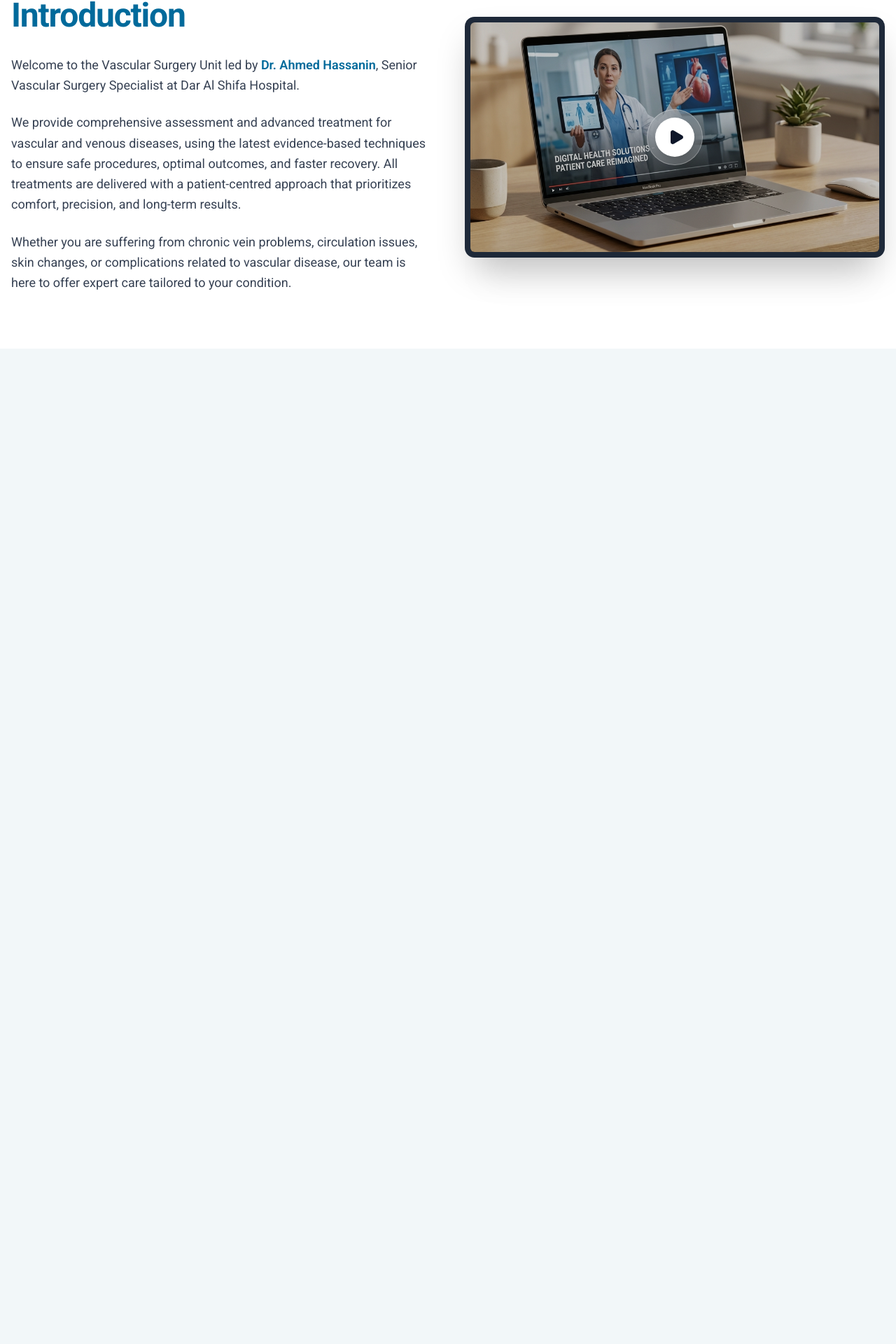
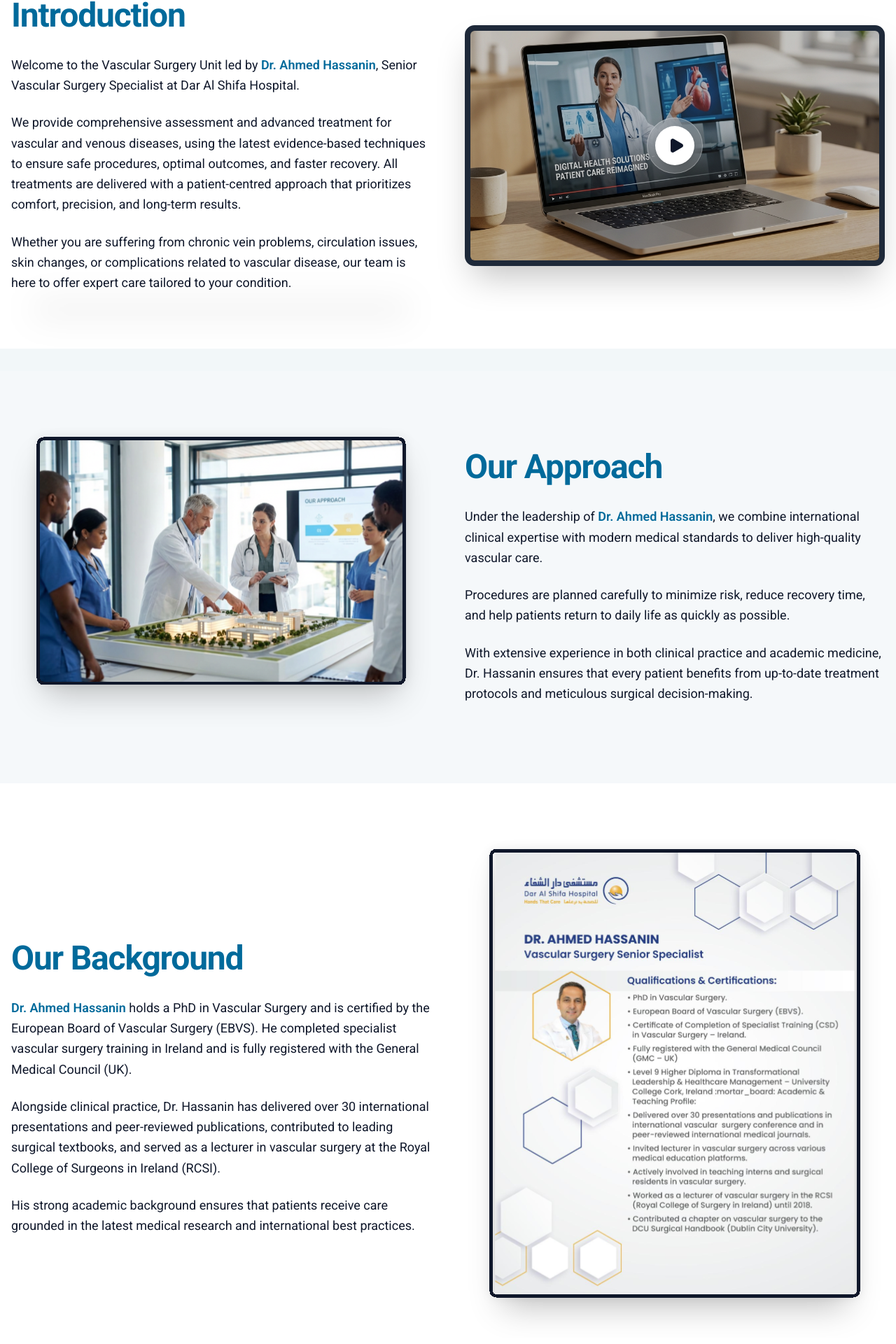
Before and after one commit to Ahme-d711/clear-vein, a Next.js app: page / in a window 1280 px wide. Shown: the part 732-2652 px from the top of the page at 70% size. Before the commit the page ends 1230 px from the top, so only its background shows below. Built offline with nearby package versions, Linux system fonts and the light colour scheme.

Commit message:
feat: introduce a reusable `InfoSection` component and integrate it into the `Introduction`, `OurApproach`, and `OurBackground` sections.

```diff
--- a/app/page.tsx
+++ b/app/page.tsx
@@ -1,11 +1,15 @@
 import Hero from "@/components/layout/Hero";
 import Introduction from "@/components/sections/Introduction";
+import OurApproach from "@/components/sections/OurApproach";
+import OurBackground from "@/components/sections/OurBackground";
 
 export default function Home() {
   return (
     <main>
       <Hero />
       <Introduction />
+      <OurApproach />
+      <OurBackground />
     </main>
   );
 }
--- /dev/null
+++ b/components/sections/InfoSection.tsx
@@ -0,0 +1,50 @@
+import { cn } from "@/lib/utils";
+import React from "react";
+
+interface InfoSectionProps {
+  title: string;
+  description: React.ReactNode;
+  media: React.ReactNode;
+  imagePosition?: "left" | "right";
+  className?: string;
+  bgColor?: string;
+}
+
+export default function InfoSection({
+  title,
+  description,
+  media,
+  imagePosition = "right",
+  className,
+  bgColor = "bg-white",
+}: InfoSectionProps) {
+  return (
+    <section className={cn("py-20", bgColor, className)}>
+      <div className="container mx-auto px-4">
+        <div className="grid grid-cols-1 lg:grid-cols-2 gap-12 items-center">
+          {/* Media Content */}
+          <div className={cn(
+            "relative group order-2",
+            imagePosition === "left" ? "lg:order-1" : "lg:order-2"
+          )}>
+            {media}
+          </div>
+
+          {/* Text Content */}
+          <div className={cn(
+            "space-y-8 order-1",
+            imagePosition === "left" ? "lg:order-2" : "lg:order-1"
+          )}>
+            <h2 className="text-4xl md:text-5xl font-bold text-primary tracking-tight">
+              {title}
+            </h2>
+
+            <div className="space-y-6 text-foreground leading-relaxed text-lg">
+              {description}
+            </div>
+          </div>
+        </div>
+      </div>
+    </section>
+  );
+}
--- a/components/sections/Introduction.tsx
+++ b/components/sections/Introduction.tsx
@@ -3,47 +3,12 @@
 import { useState } from "react";
 import Image from "next/image";
 import { Play } from "lucide-react";
+import InfoSection from "./InfoSection";
 
 export default function Introduction() {
   const [showVideo, setShowVideo] = useState(false);
 
-  return (
-    <section className="py-20 bg-white">
-      <div className="container mx-auto px-4">
-        <div className="grid grid-cols-1 lg:grid-cols-2 gap-12 items-center">
-          {/* Left Side: Content */}
-          <div className="space-y-8">
-            <h2 className="text-4xl md:text-5xl font-bold text-primary tracking-tight">
-              Introduction
-            </h2>
-
-            <div className="space-y-6 text-gray-700 leading-relaxed text-lg">
-              <p>
-                Welcome to the Vascular Surgery Unit led by{" "}
-                <span className="text-primary font-semibold">
-                  Dr. Ahmed Hassanin
-                </span>
-                , Senior Vascular Surgery Specialist at Dar Al Shifa Hospital.
-              </p>
-              <p>
-                We provide comprehensive assessment and advanced treatment for
-                vascular and venous diseases, using the latest evidence-based
-                techniques to ensure safe procedures, optimal outcomes, and faster
-                recovery. All treatments are delivered with a patient-centred
-                approach that prioritizes comfort, precision, and long-term
-                results.
-              </p>
-              <p>
-                Whether you are suffering from chronic vein problems, circulation
-                issues, skin changes, or complications related to vascular disease,
-                our team is here to offer expert care tailored to your condition.
-              </p>
-            </div>
-          </div>
-
-          {/* Right Side: Video Player */}
-          <div className="relative group">
-            {/* Laptop Frame Effect */}
+  const videoMedia = (
     <div className="relative rounded-xl overflow-hidden shadow-2xl border-8 border-gray-800 bg-gray-900 transition-all duration-500">
       <div className="aspect-video relative bg-black flex items-center justify-center">
         {!showVideo ? (
@@ -80,12 +45,49 @@ export default function Introduction() {
         )}
       </div>
     </div>
+  );
 
-            {/* Reflection/Shadow under the laptop */}
-            <div className="h-4 w-full bg-black/10 blur-xl mt-2 rounded-full mx-auto max-w-[90%]" />
+  const description = (
+    <>
+      <p>
+        Welcome to the Vascular Surgery Unit led by{" "}
+        <span className="text-primary font-semibold">
+          Dr. Ahmed Hassanin
+        </span>
+        , Senior Vascular Surgery Specialist at Dar Al Shifa Hospital.
+      </p>
+      <p>
+        We provide comprehensive assessment and advanced treatment for
+        vascular and venous diseases, using the latest evidence-based
+        techniques to ensure safe procedures, optimal outcomes, and faster
+        recovery. All treatments are delivered with a patient-centred
+        approach that prioritizes comfort, precision, and long-term
+        results.
+      </p>
+      <p>
+        Whether you are suffering from chronic vein problems, circulation
+        issues, skin changes, or complications related to vascular disease,
+        our team is here to offer expert care tailored to your condition.
+      </p>
+    </>
+  );
+
+  return (
+    <>
+      <InfoSection
+        title="Introduction"
+        description={description}
+        media={videoMedia}
+        imagePosition="right"
+      />
+      {/* Reflection/Shadow under the laptop - repositioned or integrated if needed */}
+      <div className="container mx-auto px-4 -mt-16 mb-20">
+        <div className="grid grid-cols-1 lg:grid-cols-2 gap-12">
+          <div className="lg:order-2">
+            <div className="h-4 w-full bg-black/10 blur-xl rounded-full mx-auto max-w-[90%]" />
           </div>
         </div>
       </div>
-    </section>
+    </>
   );
 }
--- /dev/null
+++ b/components/sections/OurApproach.tsx
@@ -0,0 +1,45 @@
+import Image from "next/image";
+import InfoSection from "./InfoSection";
+
+export default function OurApproach() {
+  const media = (
+    <div className="relative transition-all duration-500 hover:scale-[1.01]">
+      <Image
+        src="/approach.svg"
+        alt="Our Approach"
+        width={400}
+        height={400}
+        className="w-full h-auto"
+      />
+    </div>
+  );
+
+  const description = (
+    <>
+      <p>
+        Under the leadership of <span className="text-primary font-semibold">Dr. Ahmed Hassanin</span>,
+        we combine international clinical expertise with modern medical standards to deliver
+        high-quality vascular care.
+      </p>
+      <p>
+        Procedures are planned carefully to minimize risk, reduce recovery time, and help
+        patients return to daily life as quickly as possible.
+      </p>
+      <p>
+        With extensive experience in both clinical practice and academic medicine, Dr. Hassanin
+        ensures that every patient benefits from up-to-date treatment protocols and
+        meticulous surgical decision-making.
+      </p>
+    </>
+  );
+
+  return (
+    <InfoSection
+      title="Our Approach"
+      description={description}
+      media={media}
+      imagePosition="left"
+      bgColor="bg-gray-50/50"
+    />
+  );
+}
--- /dev/null
+++ b/components/sections/OurBackground.tsx
@@ -0,0 +1,46 @@
+import Image from "next/image";
+import InfoSection from "./InfoSection";
+
+export default function OurBackground() {
+  const media = (
+    <div className="relative transition-all duration-500 hover:scale-[1.01]">
+      <Image
+        src="/background.svg"
+        alt="Dr. Ahmed Hassanin Background"
+        width={800}
+        height={1000}
+        className="w-full h-auto"
+      />
+    </div>
+  );
+
+  const description = (
+    <>
+      <p>
+        <span className="text-primary font-semibold">Dr. Ahmed Hassanin</span> holds a
+        PhD in Vascular Surgery and is certified by the European Board of Vascular Surgery (EBVS).
+        He completed specialist vascular surgery training in Ireland and is fully registered
+        with the General Medical Council (UK).
+      </p>
+      <p>
+        Alongside clinical practice, Dr. Hassanin has delivered over 30 international
+        presentations and peer-reviewed publications, contributed to leading surgical
+        textbooks, and served as a lecturer in vascular surgery at the Royal College of
+        Surgeons in Ireland (RCSI).
+      </p>
+      <p>
+        His strong academic background ensures that patients receive care grounded in the
+        latest medical research and international best practices.
+      </p>
+    </>
+  );
+
+  return (
+    <InfoSection
+      title="Our Background"
+      description={description}
+      media={media}
+      imagePosition="right"
+    />
+  );
+}
```
Lines whose indentation alone changed are shown as unchanged.
